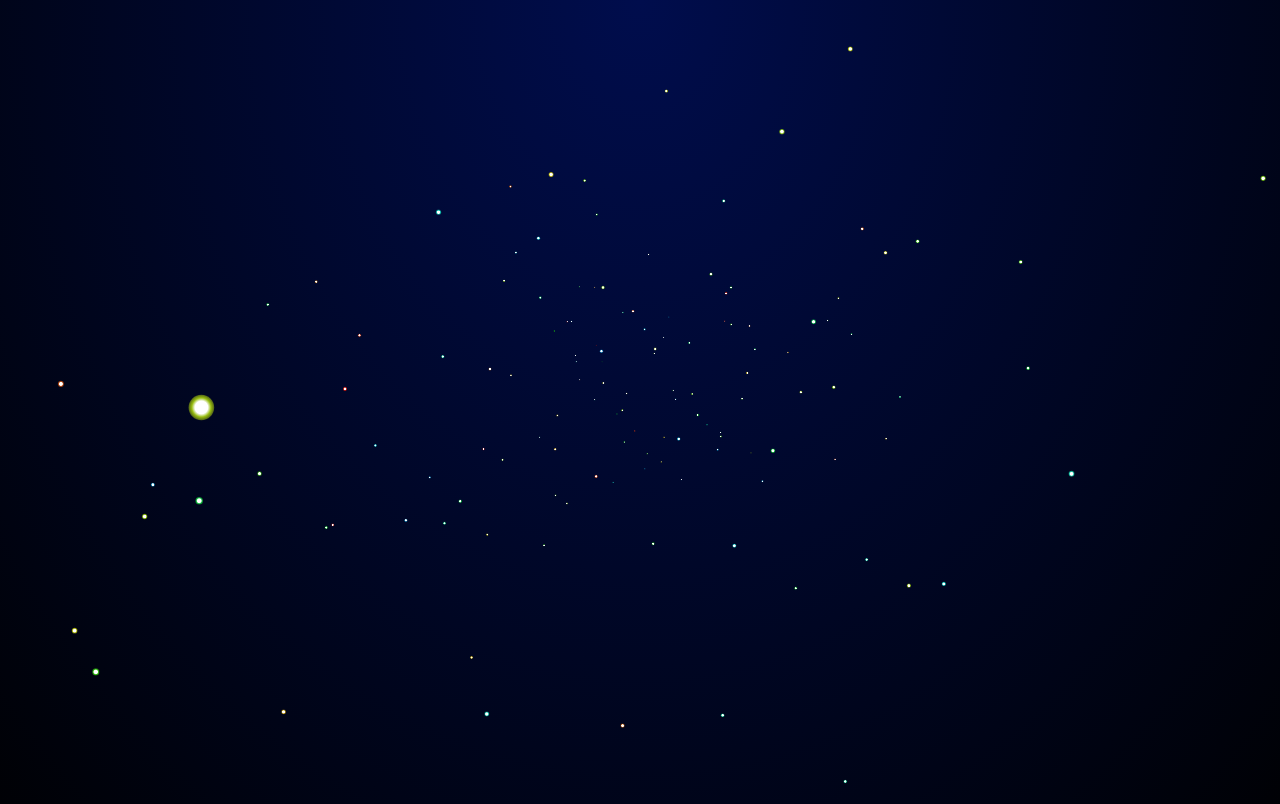
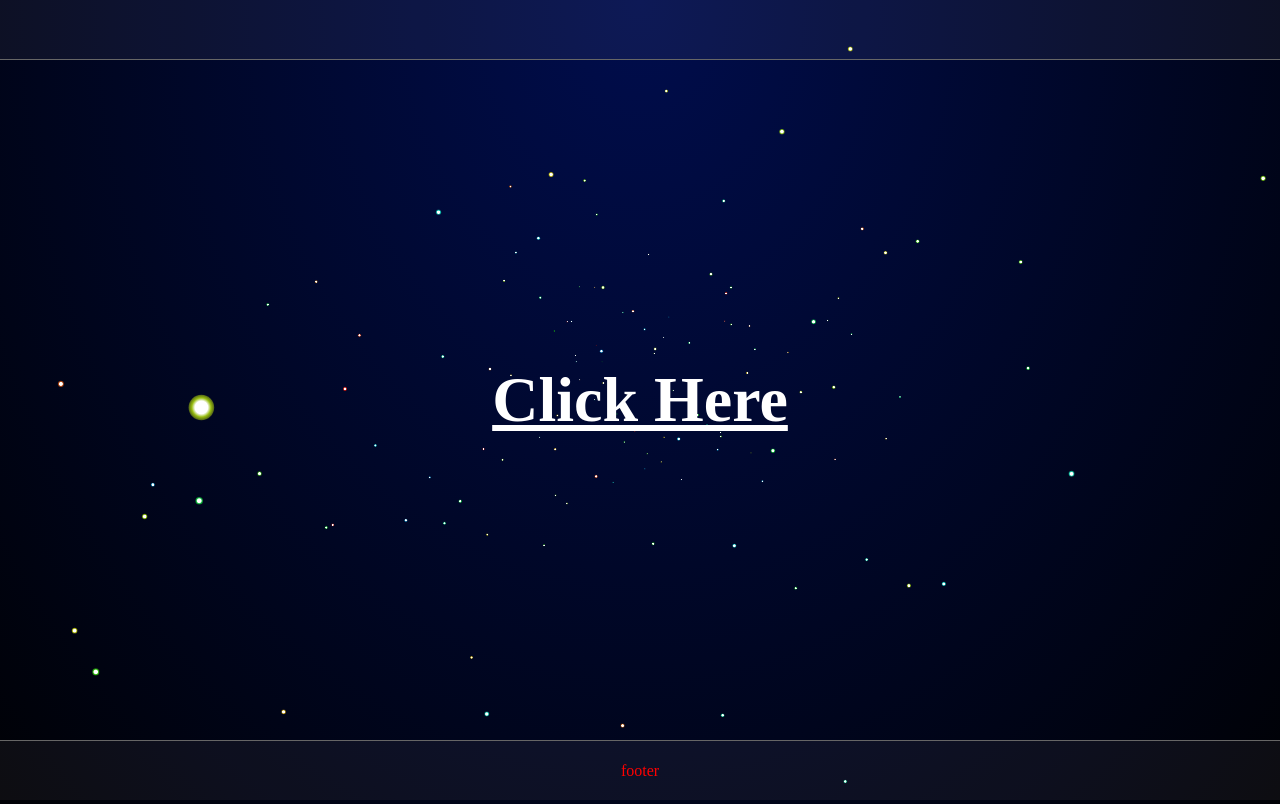
Before and after one commit to Jandou6/chart, a Vue app: page /#/search in a window 1280 px wide. Built offline with nearby package versions, Linux system fonts and the light colour scheme.

Commit message:
完成首页

```diff
--- a/package.json
+++ b/package.json
@@ -11,6 +11,7 @@
   },
   "dependencies": {
     "element-ui": "^2.0.4",
+    "typed.js": "^2.0.6",
     "vue": "^2.5.2",
     "vue-router": "^3.0.1"
   },
--- a/src/base.scss
+++ b/src/base.scss
@@ -4,3 +4,9 @@
   box-sizing: border-box;
   outline: none;
 }
+
+.vh-center {
+  display: flex;
+  align-items: center;
+  justify-content: center;
+}
--- a/src/components/common/bg_wrap/index.scss
+++ b/src/components/common/bg_wrap/index.scss
@@ -1,4 +1,12 @@
 .bg-canvas-wrap {
-  background: #636871;
-  background-image: radial-gradient(ellipse farthest-corner at center top, #000d4d 0%, #000105 100%);
+  .canvas-wrap {
+    min-height: 100vh;
+    min-width: 100vw;
+    background: #636871;
+    background-image: radial-gradient(ellipse farthest-corner at center top, #000d4d 0%, #000105 100%);
+    position: fixed;
+    top:0;
+    left:0;
+    z-index: -1;
+  }
 }
--- a/src/components/common/bg_wrap/index.vue
+++ b/src/components/common/bg_wrap/index.vue
@@ -1,6 +1,9 @@
 <template>
   <div class="bg-canvas-wrap">
-    <canvas id="canv"></canvas>
+    <div class="canvas-wrap">
+      <canvas id="canv"></canvas>
+    </div>
+    <slot></slot>
   </div>
 </template>
 
--- a/src/components/common/footer/index.scss
+++ b/src/components/common/footer/index.scss
@@ -0,0 +1,6 @@
+.footer {
+  border-top: 1px solid #666;
+  height:60px;
+  background: rgba(255,255,255,.05);
+  width:100%;
+}
--- a/src/components/common/footer/index.vue
+++ b/src/components/common/footer/index.vue
@@ -0,0 +1,12 @@
+<template>
+  <div class="footer vh-center">
+    footer
+  </div>
+</template>
+
+<script>
+import './index.scss';
+export default {
+
+}
+</script>
--- a/src/components/common/header/index.scss
+++ b/src/components/common/header/index.scss
@@ -0,0 +1,6 @@
+.header {
+  border-bottom: 1px solid #666;
+  height:60px;
+  background: rgba(255,255,255,.05);
+  width:100%;
+}
--- a/src/components/common/header/index.vue
+++ b/src/components/common/header/index.vue
@@ -0,0 +1,12 @@
+<template>
+  <div class="header vh-center">
+    <!-- 头部内容 -->
+  </div>
+</template>
+
+<script>
+import './index.scss';
+export default {
+
+}
+</script>
--- a/src/router/index.js
+++ b/src/router/index.js
@@ -1,6 +1,7 @@
 import Vue from 'vue'
 import Router from 'vue-router'
 import HelloWorld from '@/components/HelloWorld'
+import Chart from '@/views/Chart';
 
 Vue.use(Router)
 
@@ -12,9 +13,9 @@ export default new Router({
       component: HelloWorld
     },
     {
-      path: '/test',
-      name: 'HelloWorld2',
-      component: HelloWorld
+      path: '/search',
+      name: 'chart',
+      component: Chart
     },
     {
       path: '/test_2',
--- a/src/views/Chart/index.vue
+++ b/src/views/Chart/index.vue
@@ -9,7 +9,7 @@
   export default {
     data() {
       return {
-        content: '首页'
+        content: '第二页'
       }
     }
   }
--- a/src/views/Index/index.scss
+++ b/src/views/Index/index.scss
@@ -1,3 +1,16 @@
-* {
-  color: #f00;
+.body {
+  min-height:100vh;
+  flex-wrap: wrap;
+  display: flex;
+  flex-direction: column;
+  .mian-body {
+    flex:1;
+    font-size: 5vw;
+    #welcome-title {
+      color: #fff;
+      .link-to-search {
+        color: #fff;
+      }
+    }
+  }
 }
--- a/src/views/Index/index.vue
+++ b/src/views/Index/index.vue
@@ -1,12 +1,22 @@
 <template>
-  <div>
-    <wrap></wrap>
+  <wrap>
+    <div class="body">
+      <header-component></header-component>
+      <div class="mian-body vh-center">
+        <h4 id="welcome-title"></h4>
       </div>
+      <footer-component></footer-component>
+    </div>
+  </wrap>
 </template>
 
 <script>
+import Typed from 'typed.js';
+
 import * as style from './index.scss';
+import headerComponent from '../../components/common/header';
 import wrap from '../../components/common/bg_wrap';
+import footerComponent from '../../components/common/footer';
 export default {
   data() {
     return {
@@ -15,6 +25,16 @@
   },
   components: {
     wrap,
+    headerComponent,
+    footerComponent
+  },
+  mounted () {
+    var options = {
+      strings: ['Welcome', `<a href="#/search" class="link-to-search">Click Here</a>`],
+      showCursor: false,
+      typeSpeed: 80
+    }
+  const typed = new Typed('#welcome-title', options);
   }
 }
 </script>
```
Lines whose indentation alone changed are shown as unchanged.
